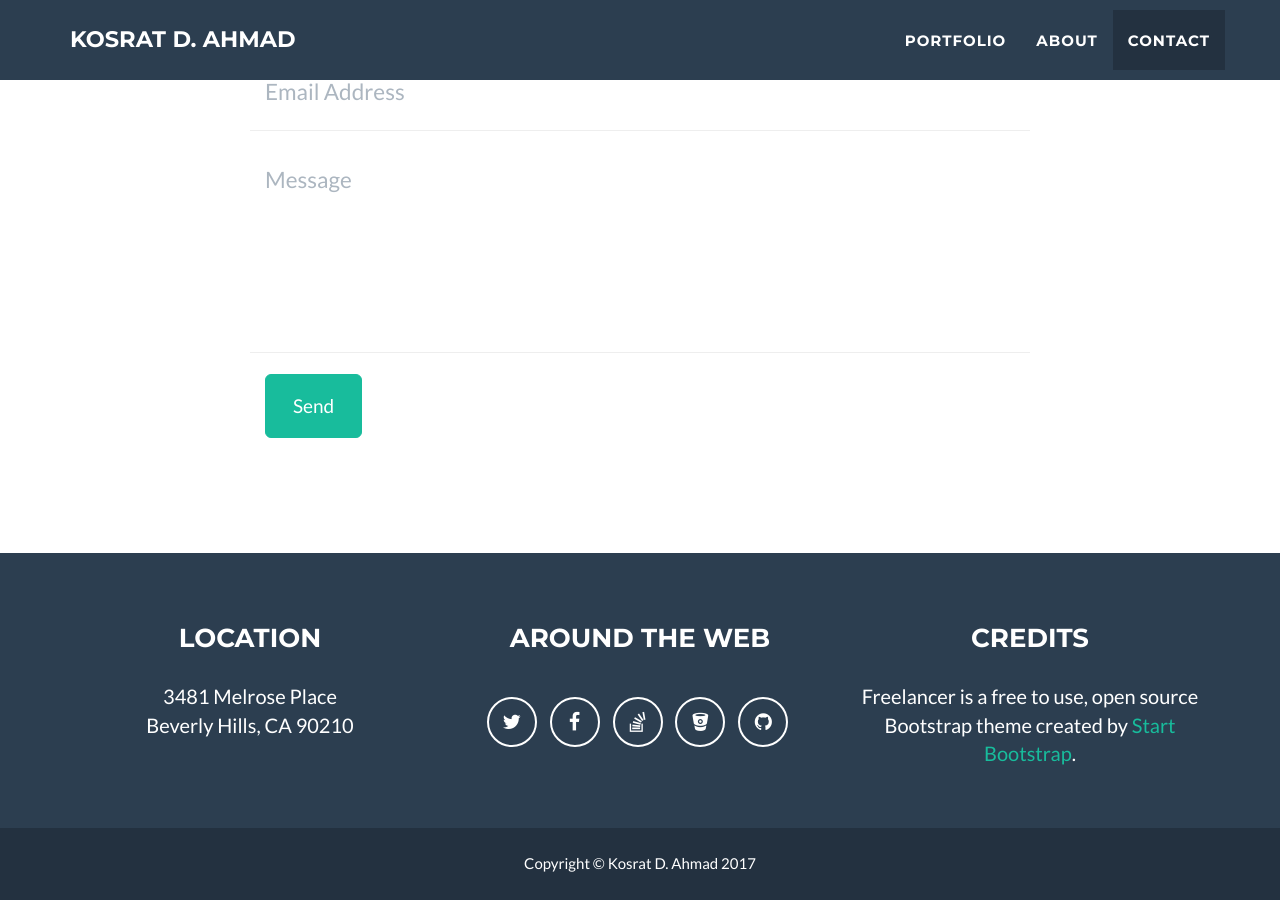
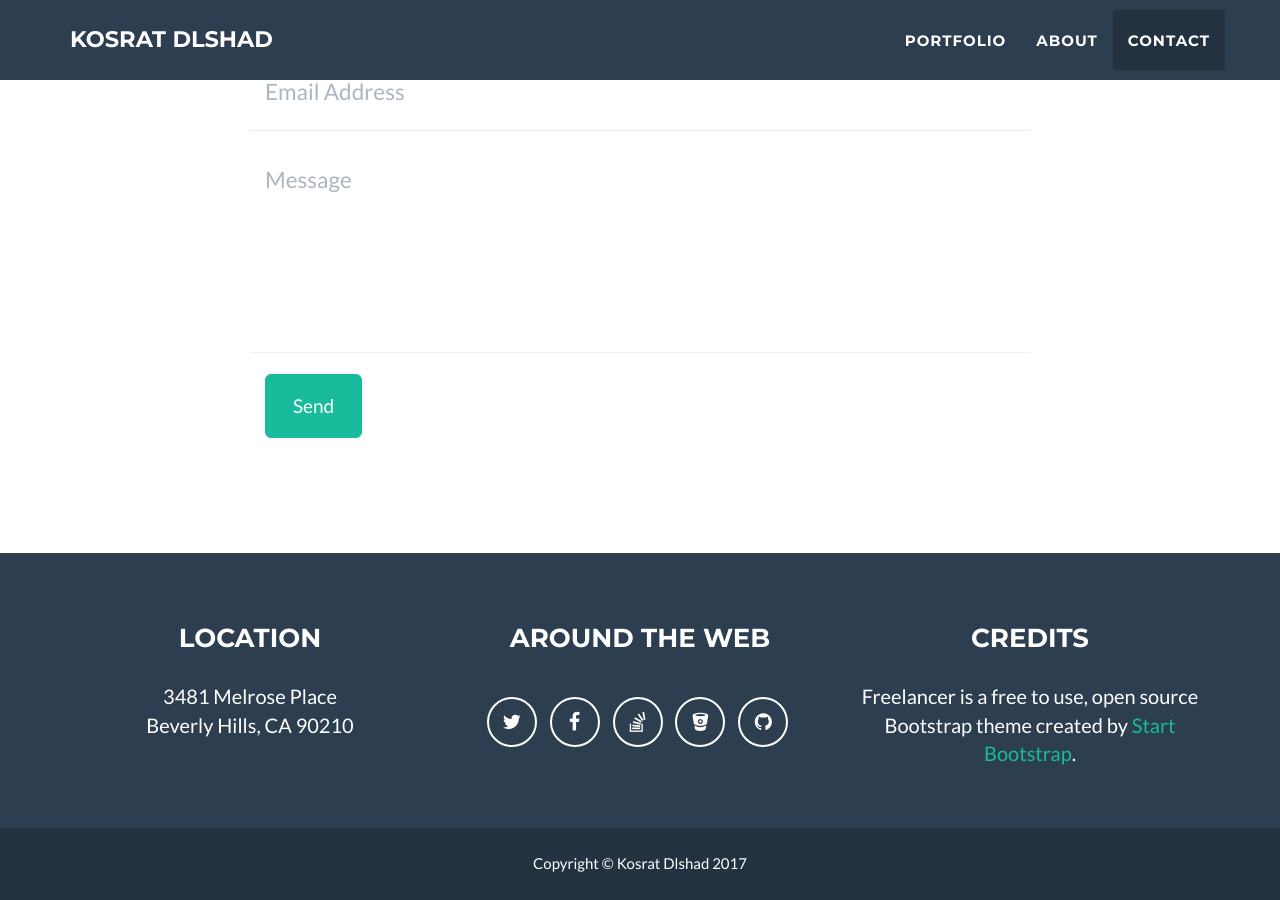
Before and after one commit to kosratdev/kosratdahmad.github.io, a Jekyll site: the page built from index.html, in a window 1280 px wide and 900 px high, scrolled down 2485 px. Built offline with Jekyll 4.4.1, drawn with Linux system fonts in a browser that asks for light colours; some of the changed text lies outside the part shown.

Commit message:
refactor: Change my name

```diff
--- a/_config.yml
+++ b/_config.yml
@@ -1,10 +1,10 @@
 # Site settings
-title: Kosrat D. Ahmad
+title: Kosrat Dlshad
 email: kosrat.d.ahmad@gmail.com
 url: https://kosratdahmad.github.io
 description: "Write an awesome description for your new site here. You can edit this line in _config.yml. It will appear in your document head meta (for Google search results) and in your feed.xml site description."
 skills: "Android Developerr"
-meta_author: Kosrat D. Ahmad
+meta_author: Kosrat Dlshad
 
 # Google webmaster tools
 google_verify:
@@ -31,7 +31,7 @@ color:
 
 # Footer settings
 footer:
-  copyright: Kosrat D. Ahmad
+  copyright: Kosrat Dlshad
   location: Location
   social: Around the Web
   credits: Credits
```
